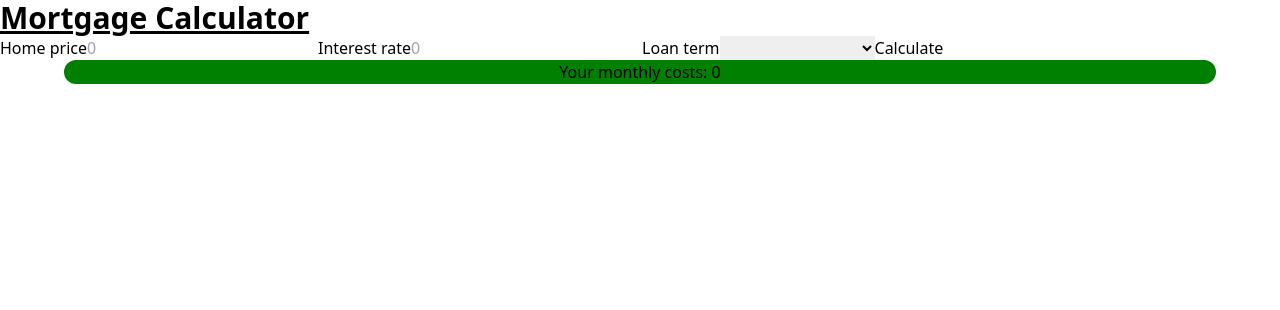
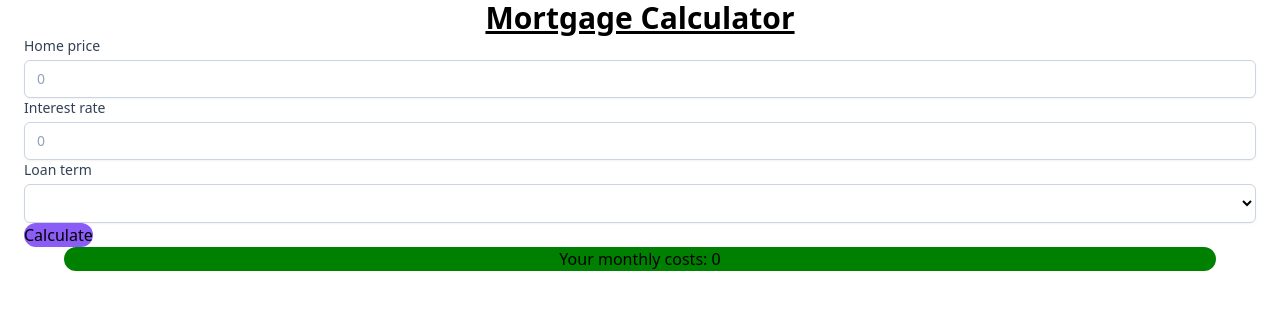
Before and after one commit to jfauser1395/mortgage-calculator-angular, an Angular app in the folder ngpro/: page / in a window 1280 px wide. Shown: the top 310 px of the page. Built offline with nearby package versions, Linux system fonts and the light colour scheme.

Commit message:
styling with tailwind

```diff
--- a/ngpro/src/app/loan-form-parameters/loan-form-parameters.component.html
+++ b/ngpro/src/app/loan-form-parameters/loan-form-parameters.component.html
@@ -1,23 +1,27 @@
-<section>
-  <h2 class="text-3xl font-bold underline">Mortgage Calculator</h2>
-  <div>
+<section class="container">
+  <h2 class="text-center text-3xl font-bold underline break-after-auto">Mortgage Calculator</h2>
+  <div class="container mx-auto px-6">
     <form (ngSubmit)="onSubmit()">
-      <label>Home price</label>
-      <input [formControl]="principalLoan" placeholder="0">
+      <label class="block">
+        <span class="block text-sm font-medium text-slate-700">Home price</span>
+        <input [formControl]="principalLoan" placeholder="0" class="mt-1 block w-full px-3 py-2 bg-white border border-slate-300 rounded-md text-sm shadow-sm placeholder-slate-400 focus:outline-none focus:border-sky-500 focus:ring-1 focus:ring-sky-500 disabled:bg-slate-50 disabled:text-slate-500 disabled:border-slate-200 disabled:shadow-non invalid:border-pink-500 invalid:text-pink-600 focus:invalid:border-pink-500 focus:invalid:ring-pink-500">
+      </label>
 
-      <label>Interest rate</label>
-      <input [formControl]="yearlyInterestRate" placeholder="0">
-
-      <label>Loan term</label>
-      <select [formControl]="numberOfYearsPayments">
+      <label class="block">
+        <span class="block text-sm font-medium text-slate-700">Interest rate</span>
+        <input [formControl]="yearlyInterestRate" placeholder="0" class="mt-1 block w-full px-3 py-2 bg-white border border-slate-300 rounded-md text-sm shadow-sm placeholder-slate-400 focus:outline-none focus:border-sky-500 focus:ring-1 focus:ring-sky-500 disabled:bg-slate-50 disabled:text-slate-500 disabled:border-slate-200 disabled:shadow-non invalid:border-pink-500 invalid:text-pink-600 focus:invalid:border-pink-500 focus:invalid:ring-pink-500">
+      </label>
+      <label class="block">
+      <span class="block text-sm font-medium text-slate-700">Loan term</span>
+      <select [formControl]="numberOfYearsPayments" class="mt-1 block w-full px-3 py-2 bg-white border border-slate-300 rounded-md text-sm shadow-sm placeholder-slate-400 focus:outline-none focus:border-sky-500 focus:ring-1 focus:ring-sky-500 disabled:bg-slate-50 disabled:text-slate-500 disabled:border-slate-200 disabled:shadow-non invalid:border-pink-500 invalid:text-pink-600 focus:invalid:border-pink-500 focus:invalid:ring-pink-500">
         <option disabled="disabled">Select a loan term</option>
         <option value="30">30 years</option>
         <option value="20">20 years</option>
         <option value="15">15 years</option>
         <option value="10">10 years</option>
       </select>
-
-      <button type="submit">Calculate</button>
+      </label>
+      <button type="submit" class=" shadow-indigo-500/40 rounded-full bg-violet-500 hover:bg-violet-600 active:bg-violet-700 focus:outline-none focus:ring focus:ring-violet-300 ...">Calculate</button>
     </form>
   </div>
   <p class="result-paragraph"><span >Your monthly costs: {{ monthlyCosts }}</span></p>
```
